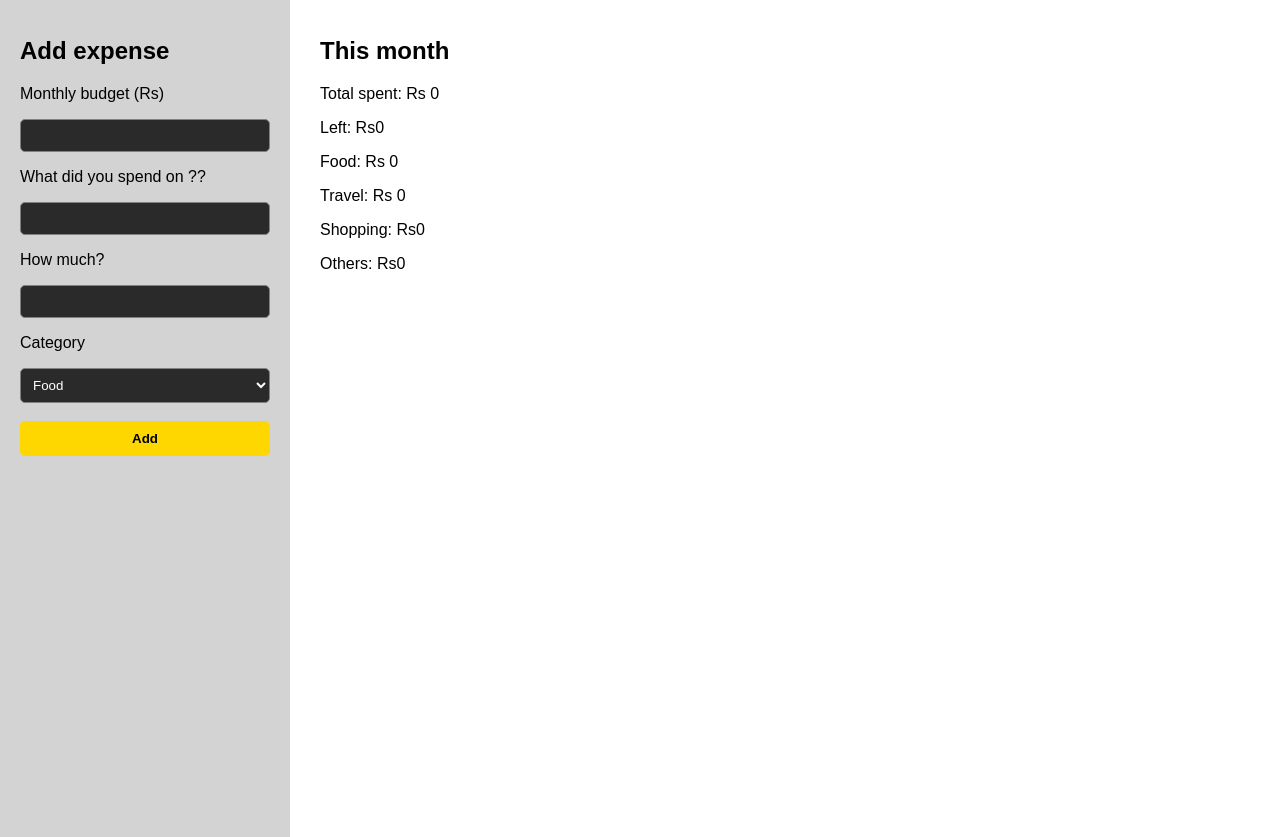
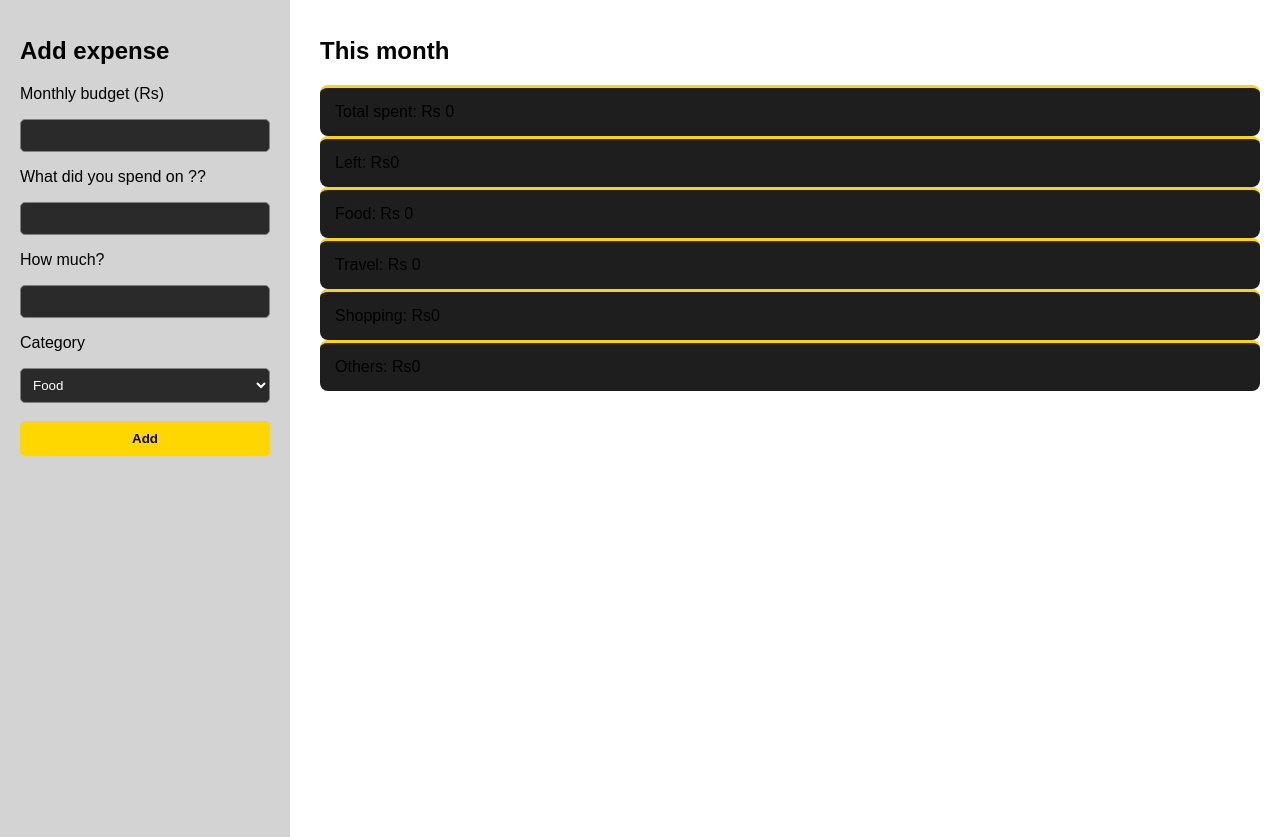
Before and after one commit to srivathsa12/expense_tracker, a plain HTML site: page index.html in a window 1280 px wide. Shown: the part 70-907 px from the top of the page. Drawn offline with Linux system fonts and the light colour scheme.

Commit message:
wrapped totals in stats div and moved warning up

```diff
--- a/index.html
+++ b/index.html
@@ -32,15 +32,20 @@
         </div>
         <div id="main">
             <h2>This month</h2>
-            <p>Total spent: Rs <span id="total">0</span></p>
-            <p>Left: Rs<span id="left">0</span></p>
             <p id="warning"></p>
-            <p>Food: Rs <span id="foodTotal">0</span></p>
-            <p>Travel: Rs <span id="travelTotal">0</span></p>
-            <p>Shopping: Rs<span id="shoppingTotal">0</span></p>
-            <p>Others: Rs<span id="otherTotal">0</span></p>
+
+            <div id="stats">
+                <p>Total spent: Rs <span id="total">0</span></p>
+                <p>Left: Rs<span id="left">0</span></p>
+                <p>Food: Rs <span id="foodTotal">0</span></p>
+                <p>Travel: Rs <span id="travelTotal">0</span></p>
+                <p>Shopping: Rs<span id="shoppingTotal">0</span></p>
+                <p>Others: Rs<span id="otherTotal">0</span></p>
+            </div>
+
             <ul id="list"></ul>
         </div>
+
 
         <script src="script.js"></script>
 
```
